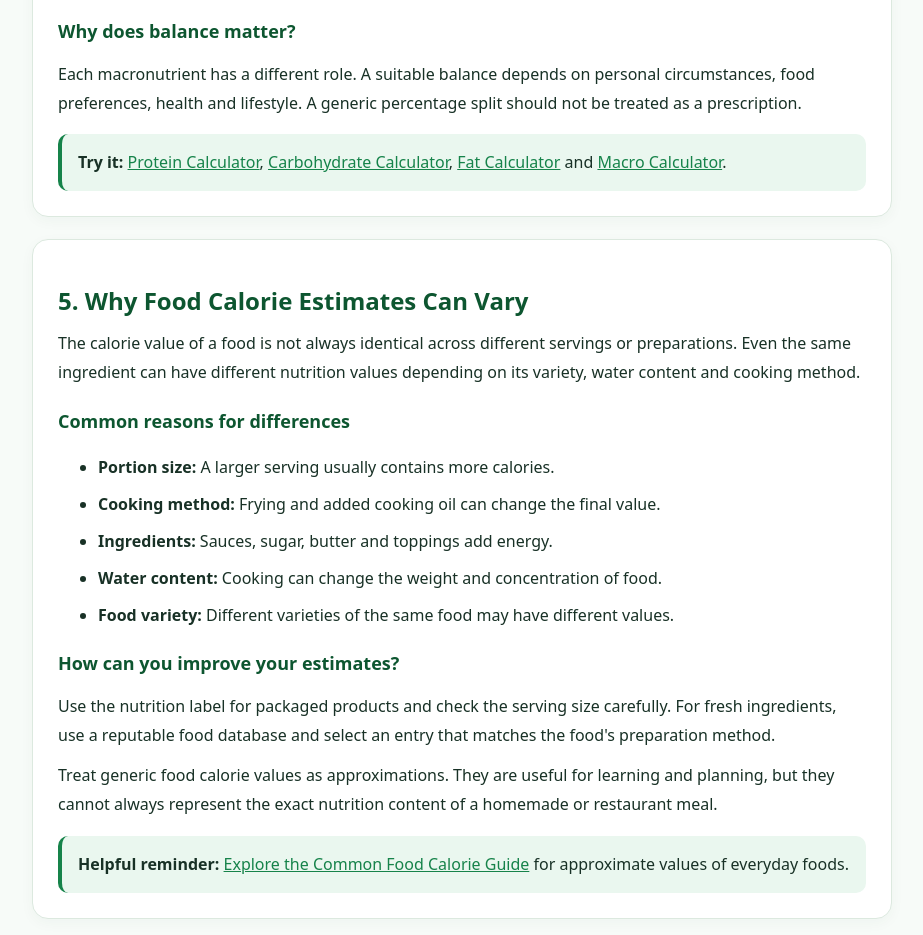
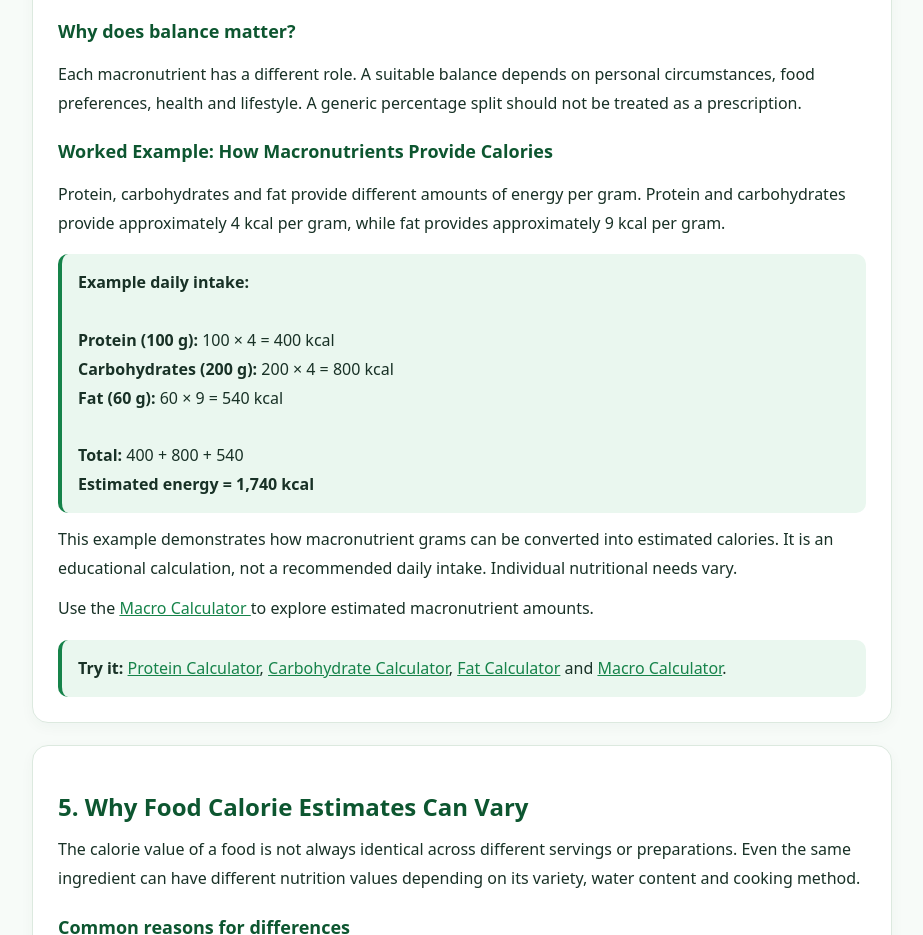
Before and after one commit to ehtesham8958873-ops/caloriewise-ai, a plain HTML site: page guides.html in a window 1280 px wide. Shown: the part 4482-5417 px from the top of the page, without its empty margins (178-1101 px from the left). Drawn offline with Linux system fonts and the light colour scheme.

Commit message:
Update guides.html

```diff
--- a/guides.html
+++ b/guides.html
@@ -463,7 +463,43 @@ Each macronutrient has a different role. A suitable balance depends
 on personal circumstances, food preferences, health and lifestyle.
 A generic percentage split should not be treated as a prescription.
 </p>
+<h3>Worked Example: How Macronutrients Provide Calories</h3>
 
+<p>
+Protein, carbohydrates and fat provide different amounts
+of energy per gram. Protein and carbohydrates provide
+approximately 4 kcal per gram, while fat provides
+approximately 9 kcal per gram.
+</p>
+
+<div class="tip">
+<strong>Example daily intake:</strong>
+<br><br>
+<strong>Protein (100 g):</strong> 100 × 4 = 400 kcal
+<br>
+<strong>Carbohydrates (200 g):</strong> 200 × 4 = 800 kcal
+<br>
+<strong>Fat (60 g):</strong> 60 × 9 = 540 kcal
+<br><br>
+<strong>Total:</strong> 400 + 800 + 540
+<br>
+<strong>Estimated energy = 1,740 kcal</strong>
+</div>
+
+<p>
+This example demonstrates how macronutrient grams can
+be converted into estimated calories. It is an educational
+calculation, not a recommended daily intake. Individual
+nutritional needs vary.
+</p>
+
+<p>
+Use the
+<a href="https://caloriewise-ai.pages.dev/#macro-calculator">
+Macro Calculator
+</a>
+to explore estimated macronutrient amounts.
+</p>
 <div class="tip">
 <strong>Try it:</strong>
 <a href="https://caloriewise-ai.pages.dev/#protein-calculator">Protein Calculator</a>,
```
